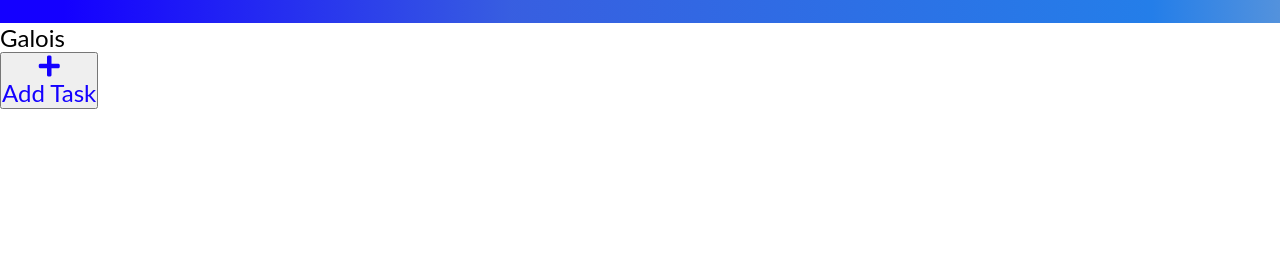
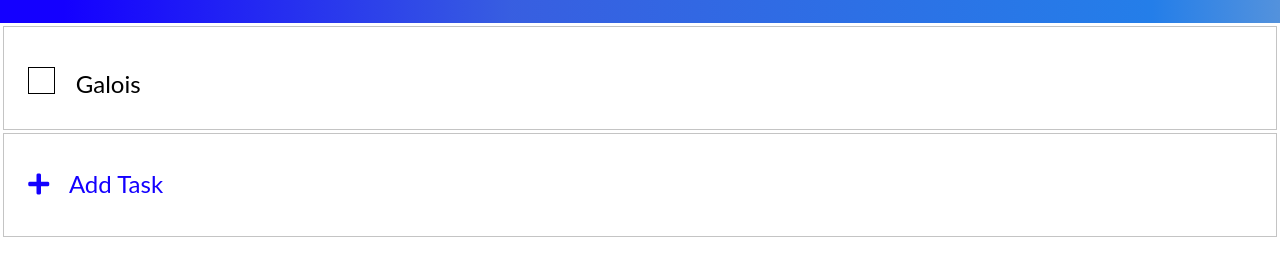
Before and after one commit to KevinBoxuGao/Orderly-Lifestyle, a plain HTML site: page Desktop MySQL version/index.html in a window 1280 px wide. Shown: the part 157-432 px from the top of the page. Drawn offline with nearby package versions, Linux system fonts and the light colour scheme.

Commit message:
task box almost done

```diff
--- a/Desktop MySQL version/frontend/scss/base/_base.scss
+++ b/Desktop MySQL version/frontend/scss/base/_base.scss
@@ -3,6 +3,7 @@
 * {
 	padding: 0;
     margin: 0;
+    transition: 0.2s;
 }
 
 html, body {
@@ -13,3 +14,8 @@ html, body {
 html {
     scroll-behavior: smooth;
 }
+
+button {
+    background: none;
+    border: none;
+}
--- a/Desktop MySQL version/frontend/scss/components/add_task.scss
+++ b/Desktop MySQL version/frontend/scss/components/add_task.scss
@@ -1,13 +1,19 @@
 @import "../base/all";
 
-.add_task {
+.add-task {
     .button {
+        position: relative;
+        left: 24px;
+        top: 35px;
         .fa-plus{
             color: $primary-color;
             font-size: 24px;
+            margin-right: 16px;
+            display: inline;
         }
         h2 {
             color: $primary-color;
+            display: inline;
         }
     }
 }
--- a/Desktop MySQL version/frontend/scss/components/header_button.scss
+++ b/Desktop MySQL version/frontend/scss/components/header_button.scss
@@ -6,15 +6,15 @@
         background: $hover-secondary;
         height: 36px;
         font-size: 24px;
-        border: none;
         margin: 0px 8px;
         i {
             padding: 6px 10px;
         }
         &:hover {
-            background: $secondary-color;
+            background: white;
+            box-shadow: 0 0 0 2px rgba(255,255,255,1);
             i {
-                color: $light-grey;
+                color: $hover-secondary;
             }
         }
     }
--- a/Desktop MySQL version/frontend/scss/components/task.scss
+++ b/Desktop MySQL version/frontend/scss/components/task.scss
@@ -1 +1,32 @@
 @import "../base/all";
+
+.task {
+    width: 99.5%;
+    margin: 0.25%;
+    height: 104px;
+
+    border: 1px solid #C4C4C4;
+    box-sizing: border-box;
+
+    .content {
+        position: relative;
+        left: 24px;
+        top: 40px;
+        .button {
+            display: inline;
+            .check-box {
+                height: 25px;
+                width: 25px;
+                border: 1px solid black;
+            }
+        }
+        .name {
+            display: inline;
+            margin-left: 16px;
+            position: absolute;
+            left: 64px;
+            top: 50%;
+            transform: translate(-50%, -50%);
+        }
+    }
+}
--- a/Desktop MySQL version/frontend/scss/main.scss
+++ b/Desktop MySQL version/frontend/scss/main.scss
@@ -7,3 +7,4 @@
 
 @import "layout/accessibility.scss";
 @import "layout/header";
+@import "layout/tasks";
--- a/Desktop MySQL version/index.html
+++ b/Desktop MySQL version/index.html
@@ -28,11 +28,12 @@
 
             <div class="tasks">
                 <div class="task">
-                    <div class="box">
+                    <div class="content">
+                        <button class="button"><div class="check-box"></div></button>
+                        <h2 class="name">Galois</h2>
                     </div>
-                    <h2>Galois</h2>
                 </div>
-                <div class="add_task">
+                <div class="task add-task">
                     <button class="button">
                         <i class="fas fa-plus"></i>
                         <h2>Add Task</h2>
```
Also changed, not shown: Desktop MySQL version/frontend/css/components/add_task.css, Desktop MySQL version/frontend/css/components/header_button.css, Desktop MySQL version/frontend/css/components/task.css, Desktop MySQL version/frontend/css/layout/tasks.css (added), Desktop MySQL version/frontend/css/main.css, Desktop MySQL version/frontend/scss/layout/tasks.scss (added), 1 other file.
